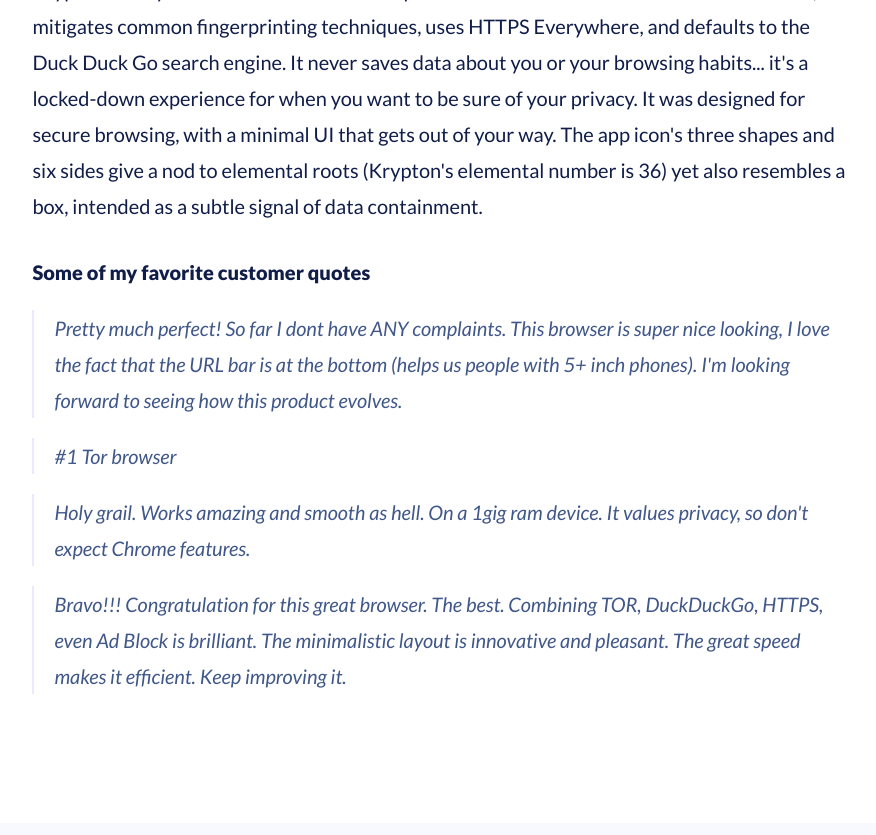
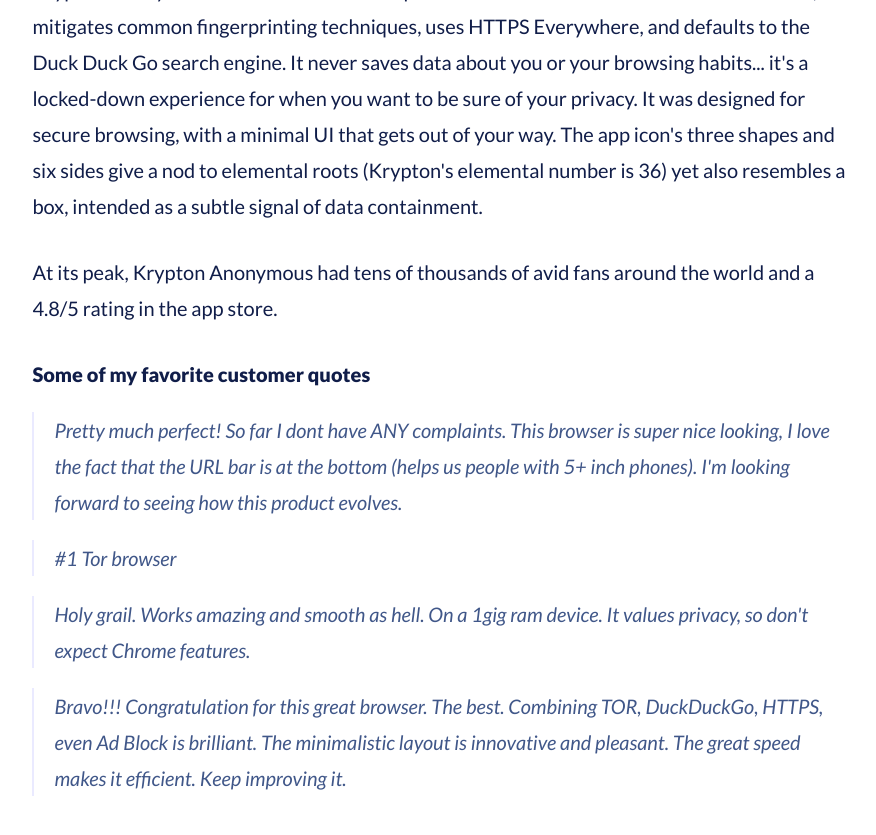
Before and after one commit to ericakatrak/ericakatrak.github.io, a Jekyll site: the page built from _posts/2016-09-07-krypton.md, in a window 1280 px wide and 900 px high, scrolled down 454 px. Shown: the top 835 px of the window, without its empty margins (198-1074 px from the left). Built offline with Jekyll 4.4.1, drawn with Linux system fonts in a browser that asks for light colours.

Commit message:
Update 2016-09-07-krypton.md

```diff
--- a/_posts/2016-09-07-krypton.md
+++ b/_posts/2016-09-07-krypton.md
@@ -9,6 +9,8 @@
   <p class="meta">Role: Co-founder, Designer <span class="lt">/</span> Year: 2015</p>
   <p>Despite having over 20 years of cumulative experience in the tech industry, my partner and I often found ourselves unsure of how private our digital lives were... or how to really keep tabs on it. We founded <a href="{{ site.url }}/kr36.html">Kr36</a> and with our combined skills in security, engineering, strategy, and design, we built a privacy-focused browser to solve that: Krypton Anonymous.</p>
   <p>Krypton Anonymous was the world's most private web browser. It comes bundled with Tor, mitigates common fingerprinting techniques, uses HTTPS Everywhere, and defaults to the Duck Duck Go search engine. It never saves data about you or your browsing habits... it's a locked-down experience for when you want to be sure of your privacy. It was designed for secure browsing, with a minimal UI that gets out of your way. The app icon's three shapes and six sides give a nod to elemental roots (Krypton's elemental number is 36) yet also resembles a box, intended as a subtle signal of data containment.</p>
+
+  <p>At its peak, Krypton Anonymous had tens of thousands of avid fans around the world and a 4.8/5 rating in the app store.</p>
 
   <h4>Some of my favorite customer quotes</h4>
   <blockquote>Pretty much perfect! So far I dont have ANY complaints. This browser is super nice looking, I love the fact that the URL bar is at the bottom (helps us people with 5+ inch phones). I'm looking forward to seeing how this product evolves.</blockquote>
```
